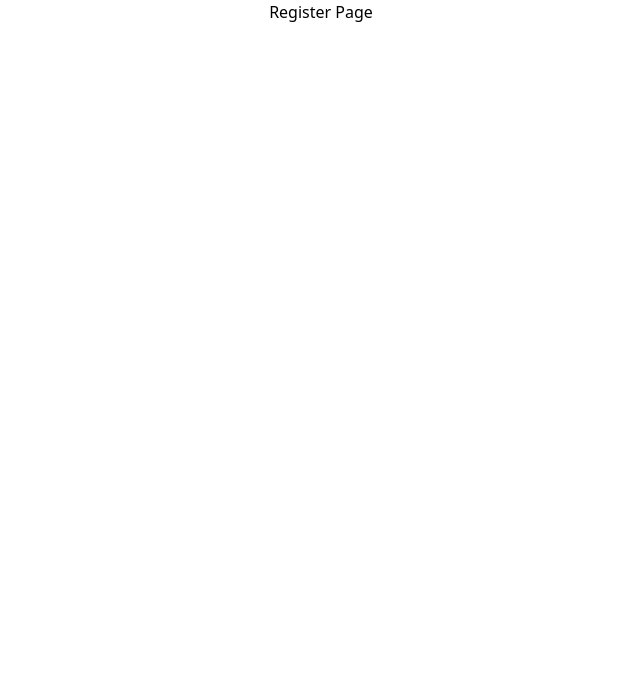
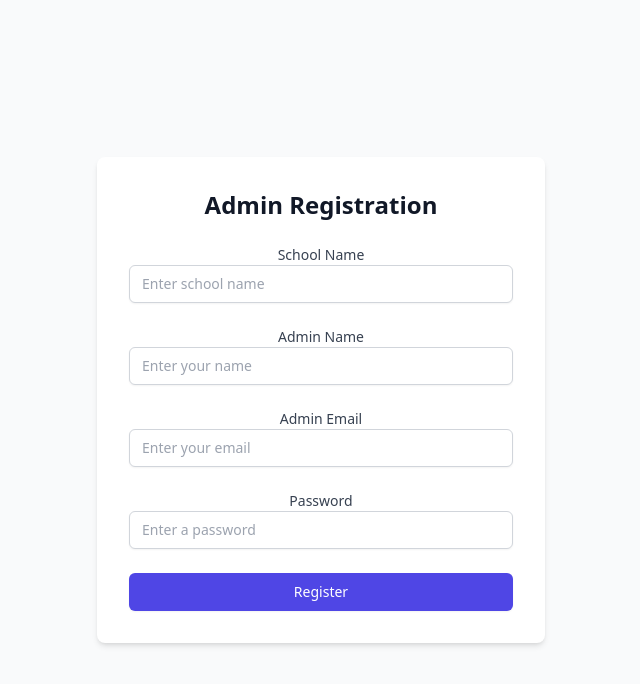
Before and after one commit to piyush-p256/ClassSync, a React (Vite) app in the folder frontend/: page /register in a window 1280 px wide. Shown: the top 684 px of the page, without its empty margins (319-959 px from the left). Built offline with nearby package versions, Linux system fonts and the light colour scheme.

Commit message:
Admin Signup

```diff
--- a/frontend/src/pages/auth/Register.jsx
+++ b/frontend/src/pages/auth/Register.jsx
@@ -1,7 +1,112 @@
-import React from 'react';
+import React, { useState } from 'react';
+import api from '../../utils/api';
+import { useNavigate } from 'react-router-dom';
 
 const Register = () => {
-  return <div>Register Page</div>;
+  const [schoolName, setSchoolName] = useState('');
+  const [name, setName] = useState('');
+  const [email, setEmail] = useState('');
+  const [password, setPassword] = useState('');
+  const [error, setError] = useState('');
+  const [success, setSuccess] = useState('');
+  const [loading, setLoading] = useState(false);
+  const navigate = useNavigate();
+
+  const handleSubmit = async (e) => {
+    e.preventDefault();
+    setError('');
+    setSuccess('');
+    setLoading(true);
+    try {
+      const response = await api.post('/api/auth/register', {
+        schoolName,
+        name,
+        email,
+        password,
+      });
+      setSuccess('Registration successful! Redirecting to login...');
+      setTimeout(() => navigate('/login'), 2000);
+    } catch (err) {
+      setError(err.response?.data?.message || 'Registration failed.');
+    } finally {
+      setLoading(false);
+    }
+  };
+
+  return (
+    <div className="flex items-center justify-center min-h-screen bg-gray-50">
+      <div className="w-full max-w-md p-8 space-y-6 bg-white rounded-lg shadow-md">
+        <h2 className="text-2xl font-bold text-center text-gray-900">
+          Admin Registration
+        </h2>
+        {error && <p className="text-center text-red-500 text-sm">{error}</p>}
+        {success && <p className="text-center text-green-600 text-sm">{success}</p>}
+        <form className="space-y-6" onSubmit={handleSubmit}>
+          <div>
+            <label htmlFor="schoolName" className="block text-sm font-medium text-gray-700">School Name</label>
+            <input
+              id="schoolName"
+              name="schoolName"
+              type="text"
+              required
+              className="w-full px-3 py-2 border border-gray-300 rounded-md shadow-sm focus:outline-none focus:ring-indigo-500 focus:border-indigo-500 sm:text-sm"
+              placeholder="Enter school name"
+              value={schoolName}
+              onChange={(e) => setSchoolName(e.target.value)}
+            />
+          </div>
+          <div>
+            <label htmlFor="name" className="block text-sm font-medium text-gray-700">Admin Name</label>
+            <input
+              id="name"
+              name="name"
+              type="text"
+              required
+              className="w-full px-3 py-2 border border-gray-300 rounded-md shadow-sm focus:outline-none focus:ring-indigo-500 focus:border-indigo-500 sm:text-sm"
+              placeholder="Enter your name"
+              value={name}
+              onChange={(e) => setName(e.target.value)}
+            />
+          </div>
+          <div>
+            <label htmlFor="email" className="block text-sm font-medium text-gray-700">Admin Email</label>
+            <input
+              id="email"
+              name="email"
+              type="email"
+              required
+              className="w-full px-3 py-2 border border-gray-300 rounded-md shadow-sm focus:outline-none focus:ring-indigo-500 focus:border-indigo-500 sm:text-sm"
+              placeholder="Enter your email"
+              value={email}
+              onChange={(e) => setEmail(e.target.value)}
+            />
+          </div>
+          <div>
+            <label htmlFor="password" className="block text-sm font-medium text-gray-700">Password</label>
+            <input
+              id="password"
+              name="password"
+              type="password"
+              required
+              className="w-full px-3 py-2 border border-gray-300 rounded-md shadow-sm focus:outline-none focus:ring-indigo-500 focus:border-indigo-500 sm:text-sm"
+              placeholder="Enter a password"
+              value={password}
+              onChange={(e) => setPassword(e.target.value)}
+            />
+          </div>
+          <div>
+            <button
+              type="submit"
+              className="flex justify-center w-full px-4 py-2 text-sm font-medium text-white bg-indigo-600 border border-transparent rounded-md shadow-sm hover:bg-indigo-700 focus:outline-none focus:ring-2 focus:ring-offset-2 focus:ring-indigo-500"
+              disabled={loading}
+            >
+              {loading ? 'Registering...' : 'Register'}
+            </button>
+          </div>
+        </form>
+      </div>
+    </div>
+  );
 };
 
 export default Register;
```
Also changed, not shown: 1 other file (tests, documents, lock files or other folders).
